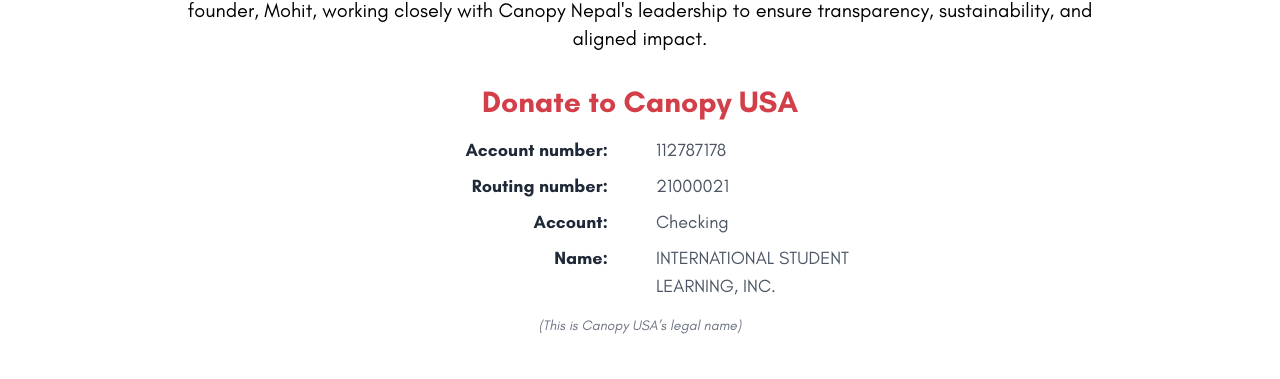
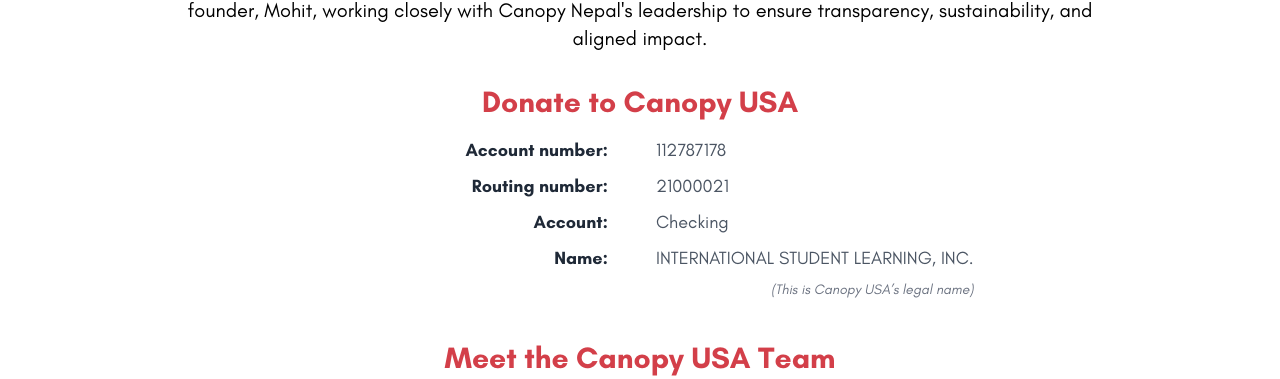
Before and after one commit to siddhartha008/canopy-website, a React (Vite) app: page /canopyusa in a window 1280 px wide. Shown: the part 1969-2348 px from the top of the page. Built offline with nearby package versions, Linux system fonts and the light colour scheme; no server answers.

Commit message:
donate usa

```diff
--- a/src/components/Chapters/USA/USA.tsx
+++ b/src/components/Chapters/USA/USA.tsx
@@ -142,7 +142,7 @@
         {/* Donate to Canopy USA - Bank Details (DITTO donate page style) */}
         <div className="mt-4 mb-10 rounded-lg text-center">
           <h2 className="text-3xl font-bold text-primary-red mb-4">Donate to Canopy USA</h2>
-          <div className="text-left inline-block max-w-md mx-auto">
+          <div className="text-left inline-block max-w-md lg:max-w-2xl mx-auto">
             <div className="grid grid-cols-2 gap-x-8 gap-y-2 text-lg">
               <span className="font-semibold text-gray-800 text-right pr-4">Account number:</span>
               <span className="text-gray-600">112787178</span>
@@ -154,9 +154,9 @@
               <span className="text-gray-600">Checking</span>
 
               <span className="font-semibold text-gray-800 text-right pr-4">Name:</span>
-              <span className="text-gray-600">INTERNATIONAL STUDENT LEARNING, INC.</span>
+              <span className="text-gray-600 lg:whitespace-nowrap">INTERNATIONAL STUDENT LEARNING, INC.</span>
 
-              <div className="col-span-2 text-gray-500 italic mt-2 text-sm text-center">(This is Canopy USA’s legal name)</div>
+              <div className="col-span-2 text-gray-500 italic text-sm text-right">(This is Canopy USA’s legal name)</div>
             </div>
           </div>
         </div>
```
